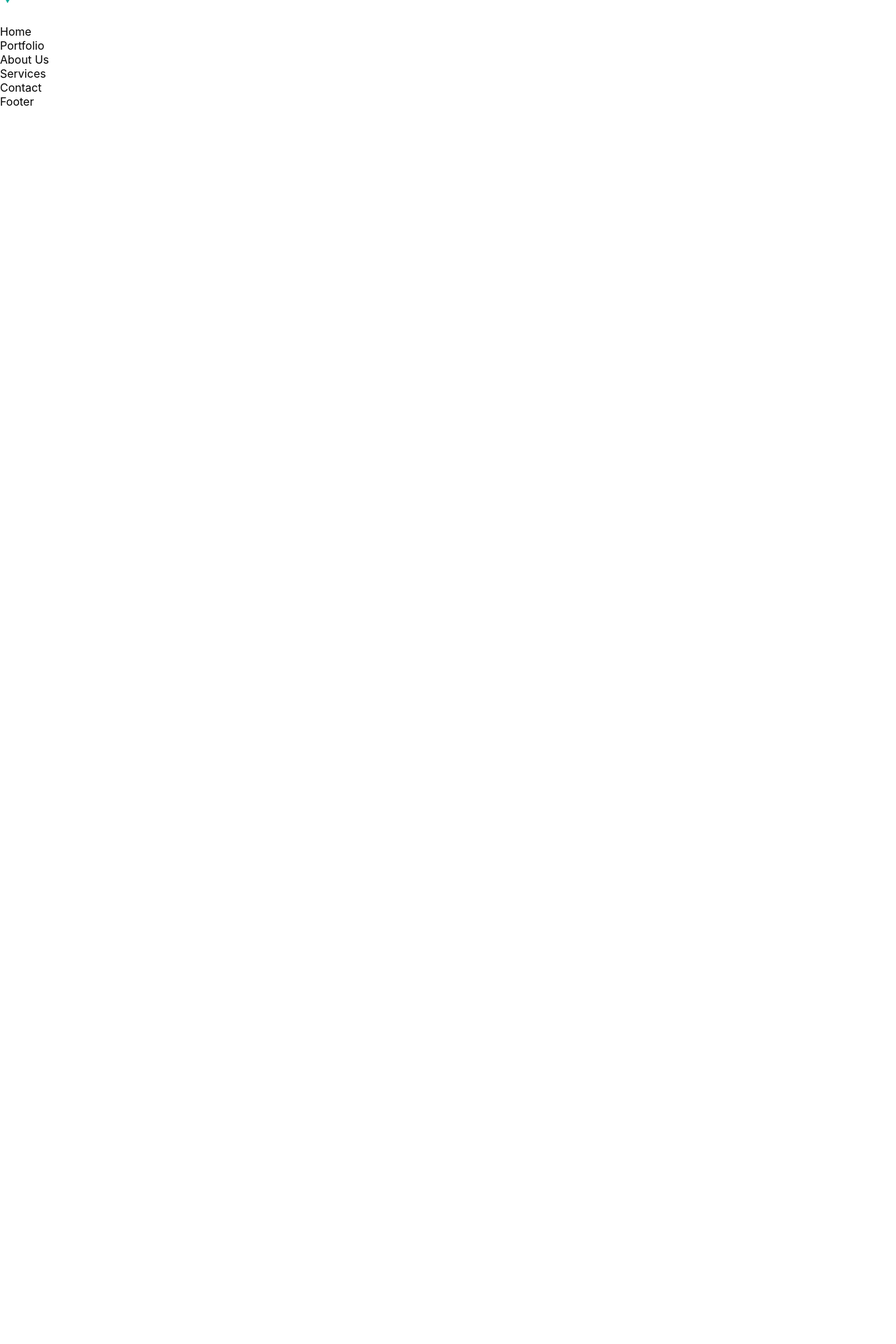
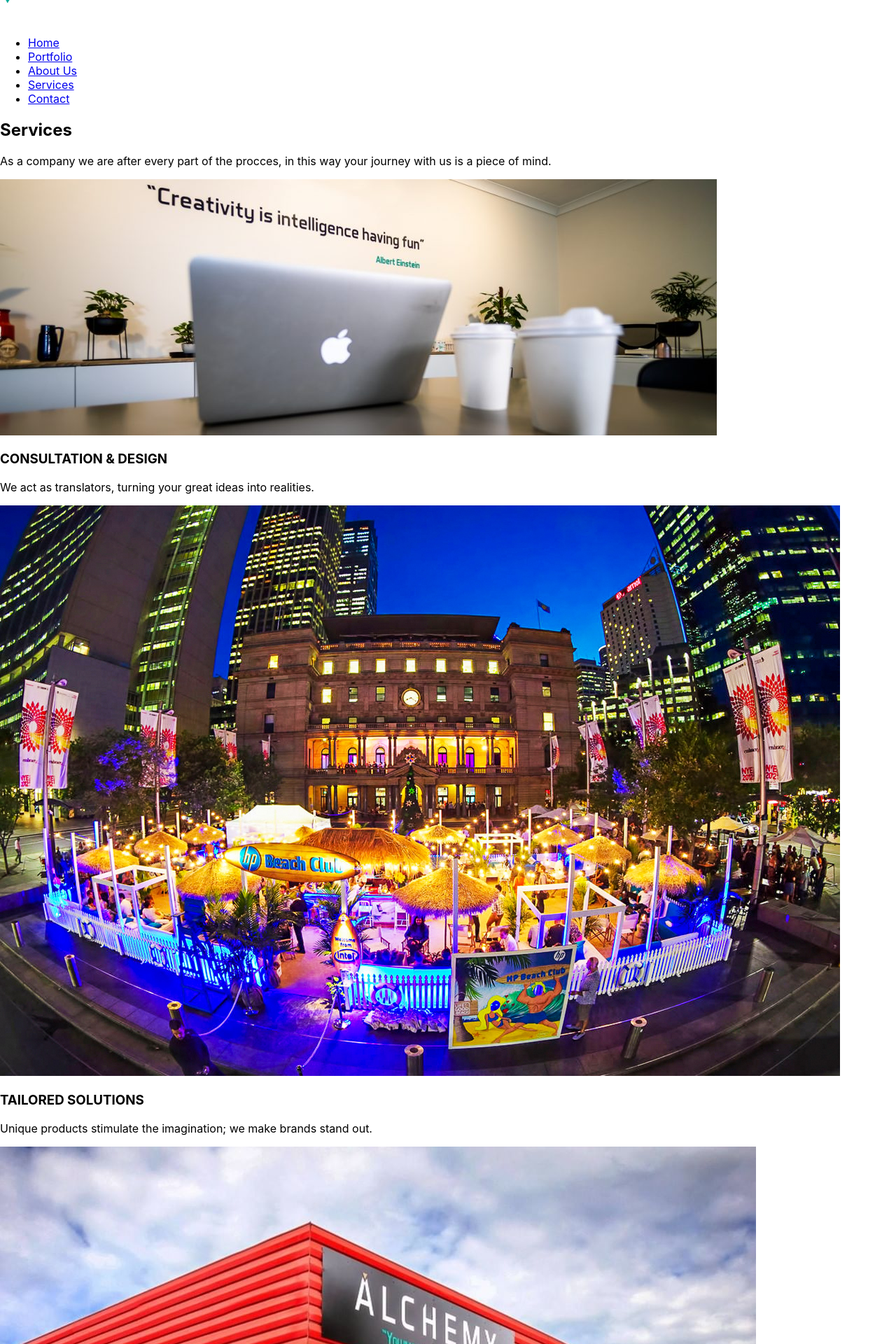
Before and after one commit to DIegoRCA/AlchemyReact, a React (Create React App) app: page /services in a window 1280 px wide. Shown: the top 1920 px of the page at 70% size. Before the commit the page ends 800 px from the top, so only its background shows below. Built offline with nearby package versions, Linux system fonts and the light colour scheme.

Commit message:
Preparing HTML for React

```diff
--- a/src/App.js
+++ b/src/App.js
@@ -1,3 +1,5 @@
+import {BrowserRouter as Router,Switch, Route} from "react-router-dom";
+
 import Header from './components/layout/Header';
 import Footer from './components/layout/Footer';
 import HomePage from './pages/HomePage';
@@ -9,16 +11,19 @@ import ServicesPage from './pages/ServicesPage';
 
 function App() {
   return (
-   <div className="App">
-     <Header></Header>
 
-    <HomePage></HomePage>
-    <PortfolioPage></PortfolioPage>
-    <AboutUsPage></AboutUsPage>
-    <ServicesPage></ServicesPage>
-    <ContactPage></ContactPage>
-    <Footer></Footer>
-   </div>
+     <Router>
+      <Header></Header>
+        <Switch>
+         <Route path="/" exact component={HomePage} />
+         <Route path="/portfolio" exact component={PortfolioPage}/>
+         <Route path="/aboutus" exact component={AboutUsPage}/>
+         <Route path="/contact" exact component={ContactPage}/>
+         <Route path="/services" exact component={ServicesPage}/>
+        </Switch>
+      <Footer/>
+    </Router>
+
   );
 }
 
--- a/src/components/layout/Footer.js
+++ b/src/components/layout/Footer.js
@@ -2,7 +2,10 @@ import React from 'react';
 
 const Footer = (props)=>{
     return(
-        <div className="footer">Footer</div>
+        <div className="footer"><p> Tel: <span>(02) 9550 1321</span> - E-mail: <a target="_blank" href="https://mail.google.com/mail/u/0/#inbox?compose=new">info@alchemyco.com.au</a></p></div>
+
+
+
     );
 }
 
--- a/src/components/layout/Header.js
+++ b/src/components/layout/Header.js
@@ -1,4 +1,5 @@
-import React from 'react';
+
+import {Link} from 'react-router-dom';
 
 const Header =(props)=>{
     return (
@@ -7,6 +8,17 @@ const Header =(props)=>{
                 <div className="logo">
                     <img src="./images/logo.png" width={200} alt="Alchemy logotype" />
                 </div>
+                <nav>
+                    <div className="nav">
+                        <ul>
+                            <li><Link to="/">Home</Link></li>
+                            <li><Link to="/portfolio">Portfolio</Link></li>
+                        	<li><Link to="/aboutus">About Us</Link></li>
+                            <li><Link to="/services">Services</Link></li>
+                            <li><Link to="/contact">Contact</Link></li>
+                        </ul>
+                    </div>
+                </nav>
             </div>
         </header>
     );
--- a/src/pages/AboutUsPage.js
+++ b/src/pages/AboutUsPage.js
@@ -2,7 +2,93 @@ import React from 'react';
 
 const AboutUsPage = (props)=>{
     return (
-        <div>About Us</div>
+        <main className='holder wrapper back'>
+            <div  className='cuadrado'>
+                <h2>About us</h2>
+                <p>We are a company with over 20 years of experience  in custom set and display manufacturing. Our team is a combination of the best profesionals.</p>
+            </div>
+
+            <div className='mision'>
+                <h1>OUR MISSION</h1>
+                <p><span>"You imagine it, we create it"</span> is our charter here at Alchemy. With over 20 years experience in custom set and display manufacturing, the company has worked with over 100 of Australia’s leading brand agencies, and with over 2000 installations achieved we know our stuff. Our team of local and European craftspeople are multi-talented in all trades to produce high quality creations to represent your brand or environment.</p>
+                <p>A community of production professionals with over 200 years of combined experience means the team at Alchemy has broad talent in all areas. From the design team through to account management, workshop and event logistics, our team presides over all areas of production and manufacturing to deliver your creative ideas.</p>
+            </div>
+
+<section>
+        <h1>TEAM ALCHEMY</h1>
+    <p>Our Team prides itself on delivering CREATIVITY, QUALITY &amp; PARTNERSHIP! We pride ourselves on helping customers achieve outstanding projects because “WE GIVE A SHIT!TEAM ALCHEMY</p>
+</section>
+
+<div class="team">
+    <div class="people">
+        <img src="images/about/ani2.png" alt="Anita"/>
+        <div class="text">
+            <h2>Anita Martin Torres</h2>
+            <h6>Production Designer</h6>
+            <p>Multi-talented &amp; innovative in creating design solutions that look amazing-despite all sorts of jobs to deal with.</p>
+        </div>
+    </div>
+    <div class="people">
+        <img src="images/about/BEC2.png" alt="Bec"/>
+        <div class="text">
+            <h2>Bec Ianna</h2>
+            <h6>PROJECT MANAGER</h6>
+            <p>THEY CONVERT A CONCEPT INTO A REALITY THAT CAN BE BUILT ON TIME &amp; ON BUDGET. WITH OVER 20 YEARS OF COMBINED INDUSTRY EXPERIENCE, THEY DELIVER-CONSISTENTLY!</p>
+        </div>
+    </div>
+    <div class="people">
+        <img src="images/about/CHARLY3.png" alt="Charly"/>
+        <div class="text">
+            <h2>Charly Mcdonald</h2>
+            <h6>LOGISTIC SUPERVISOR</h6>
+            <p>YEARS OF EXPERIENCE INSTALLING A RANGE OF DIFFERENT PROJECTS IN ALL TYPES OF LOCATIONS-WITH CONSISTENT CUSTOMER SATISFACTION AND QUALITY.</p>
+        </div>
+    </div>
+    <div class="people">
+        <img src="images/about/Diego2-1.png" alt="Diego"/>
+        <div class="text">
+            <h2>Diego Cartelle</h2>
+            <h6>GRAPHICS MANAGER</h6>
+            <p>Multi-talented &amp; innovative in creating design solutions that look amazing-despite all sorts of jobs to deal with.</p>
+        </div>
+    </div>
+    <div class="people">
+        <img src="images/about/jaime2.png" alt="Jaime"/>
+        <div class="text">
+            <h2>Jaime Merchan</h2>
+            <h6>PROJECT MANAGER</h6>
+            <p>THEY CONVERT A CONCEPT INTO A REALITY THAT CAN BE BUILT ON TIME &amp; ON BUDGET. WITH OVER 20 YEARS OF COMBINED INDUSTRY EXPERIENCE, THEY DELIVER-CONSISTENTLY!</p>
+        </div>
+    </div>
+    <div class="people">
+        <img src="images/about/JC1.png" alt="John"/>
+        <div class="text">
+            <h2>John Chellingworth</h2>
+            <h6>CFO</h6>
+            <p>FORMER CEO THAT ENSURES THAT CASH FLOW IS MANAGED &amp; SYSTEMS DELIVER PROFITS.</p>
+        </div>
+    </div>
+    <div class="people">
+        <img src="images/about/MATT2.png" alt="Matt"/>
+        <div class="text">
+            <h2>Matt Aylife</h2>
+            <h6>CREATIVE DIRECTOR</h6>
+            <p>20 YEARS OF DEVELOPING HIGH QUALITY &amp; CREATIVE SOLUTIONS COMBINED WITH FAIR PRICING.</p>
+        </div>
+    </div>
+    <div className="people">
+        <img src="images/about/Tony.png" alt="Tony"/>
+        <div className="text">
+            <h2>Anthony Shone</h2>
+            <h6>PRODUCTION MANAGER</h6>
+            <p>EXTENSIVE BUILD &amp; MANUFACTURING EXPERIENCE WITH STATE-OF-THE-ART EQUIPMENT AND A PRODUCTION TEAM THAT EXCELS</p>
+        </div>
+    </div>
+
+
+
+</div>
+</main>
     );
 }
 
--- a/src/pages/HomePage.js
+++ b/src/pages/HomePage.js
@@ -2,7 +2,27 @@ import React from 'react';
 
 const HomePage = (props)=>{
     return (
-        <div>Home</div>
+        <main className='holder wrapper'>
+            <div className='homevideo'>
+                <video className='video' controls autoplay muted >
+                <source src="images/home/1286756359.mp4" type="video/mp4"/>
+                </video>
+            </div>
+            <div className="columnas">
+                <div className="hometext left">
+                    <h1>WHO ARE WE?</h1>
+                    <p> We are a creative community of designers and craftsmen that focuses on quality.
+
+                    <br></br> <br></br>We translate your creative and technical concepts into unique and engaging experiences.
+
+                    <br></br> <br></br>We create premium custom products that inspire and embody solutions for all brands.</p>
+
+                </div>
+                <div className="monogram right">
+                    <img src="images/home/Asset 1.svg" alt="Alchemy monogram"/>
+                </div>
+            </div>
+        </main>
     );
 }
 
--- a/src/pages/PortfolioPage.js
+++ b/src/pages/PortfolioPage.js
@@ -2,7 +2,50 @@ import React from 'react';
 
 const PortfolioPage = (props) =>{
     return (
-        <div>Portfolio</div>
+        <main class="holder wrapper  back">
+
+            <div  className="cuadrado">
+                <h2>Portfolio</h2>
+                <p>Over the years we have been involved in amazing creativity, reflecting our capacity and professionalism.</p>
+            </div>
+
+
+    <div className="container">
+        <div className="foto">
+            <img src="images/portfolio/Alchemy-Vivid-02-1.jpg" alt="Vivid"/>
+            <div className="centrado">
+                <h3>Samsung-Vivid</h3>
+                <p>Sydney-Circular Quay-2020</p>
+            </div>
+        </div>
+
+        <div className="foto">
+            <img src="images/portfolio/hendricks01.jpg" alt="Hendricks"/>
+            <div className="centrado">
+                <h3>Hendrick's</h3>
+                <p>Sydney-Opera House-2021</p>
+            </div>
+        </div>
+
+        <div className="foto">
+            <img src="images/portfolio/IMG_2741.jpg" alt="CNY of Rabbit"/>
+            <div className="centrado">
+                <h3>Chinese New Year of Rabbit</h3>
+                <p>Sydney-CBD-2011</p>
+            </div>
+        </div>
+
+        <div className="foto">
+            <img src="images/portfolio/youtube01.jpg" alt="YouTube"/>
+            <div className="centrado">
+                <h3>YouTube</h3>
+                <p>Sydney-ICC -2019</p>
+            </div>
+        </div>
+
+
+    </div>
+    </main>
     );
 }
 
--- a/src/pages/ServicesPage.js
+++ b/src/pages/ServicesPage.js
@@ -2,7 +2,56 @@ import React from 'react';
 
 const ServicesPage = (props)=>{
     return (
-        <div>Services</div>
+<main className='holder'>
+    <div className='cuadrado'>
+        <h2>Services</h2>
+        <p>As a company we are after every part of the procces, in this way your journey with us is a piece of mind.</p>
+    </div>
+
+    <div className='container-services'>
+
+        <div className='foto-services'>
+            <img src="./images/services/consultation.jpg" alt="img01"/>
+            <div className="texto-services">
+                <h3>CONSULTATION &amp; DESIGN</h3>
+                <p>We act as translators, turning your great ideas into realities.</p>
+            </div>
+        </div>
+
+        <div className='foto-services'>
+            <img src="./images/services/tailored.jpg" alt="img02"/>
+            <div className="texto-services">
+                <h3>TAILORED SOLUTIONS</h3>
+                <p>Unique products stimulate the imagination; we make brands stand out.</p>
+            </div>
+        </div>
+
+        <div className='foto-services'>
+            <img src="./images/services/alchemy go.jpg" alt="img03"/>
+            <div className="texto-services">
+                <h3>ALCHEMY GO</h3>
+                <p>Must have add-ons and accessories to deliver immediate solutions.</p>
+            </div>
+        </div>
+
+        <div className='foto-services'>
+            <img src="./images/services/printing.jpg" alt="img04"/>
+            <div className="texto-services">
+                <h3>DIGITAL PRINTING</h3>
+                <p>High quality print media in a wide range of formats, turning ideas into realities.</p>
+            </div>
+        </div>
+
+        <div className='foto-services'>
+            <img src="./images/services/logistic.jpg" alt="img05"/>
+            <div className="texto-services">
+                <h3>LOGISTIGS</h3>
+                <p>Professional event production, installation and management. We build anywhere, anytime.</p>
+            </div>
+        </div>
+
+    </div>
+    </main>
     );
 }
 
```
Also changed, not shown: public/images/services/consultation.jpg (renamed from public/images/services/Consult4-1024x366.jpg), public/images/services/tailored.jpg (renamed from public/images/services/TailoredSolutions-SliderImages003.jpg).
